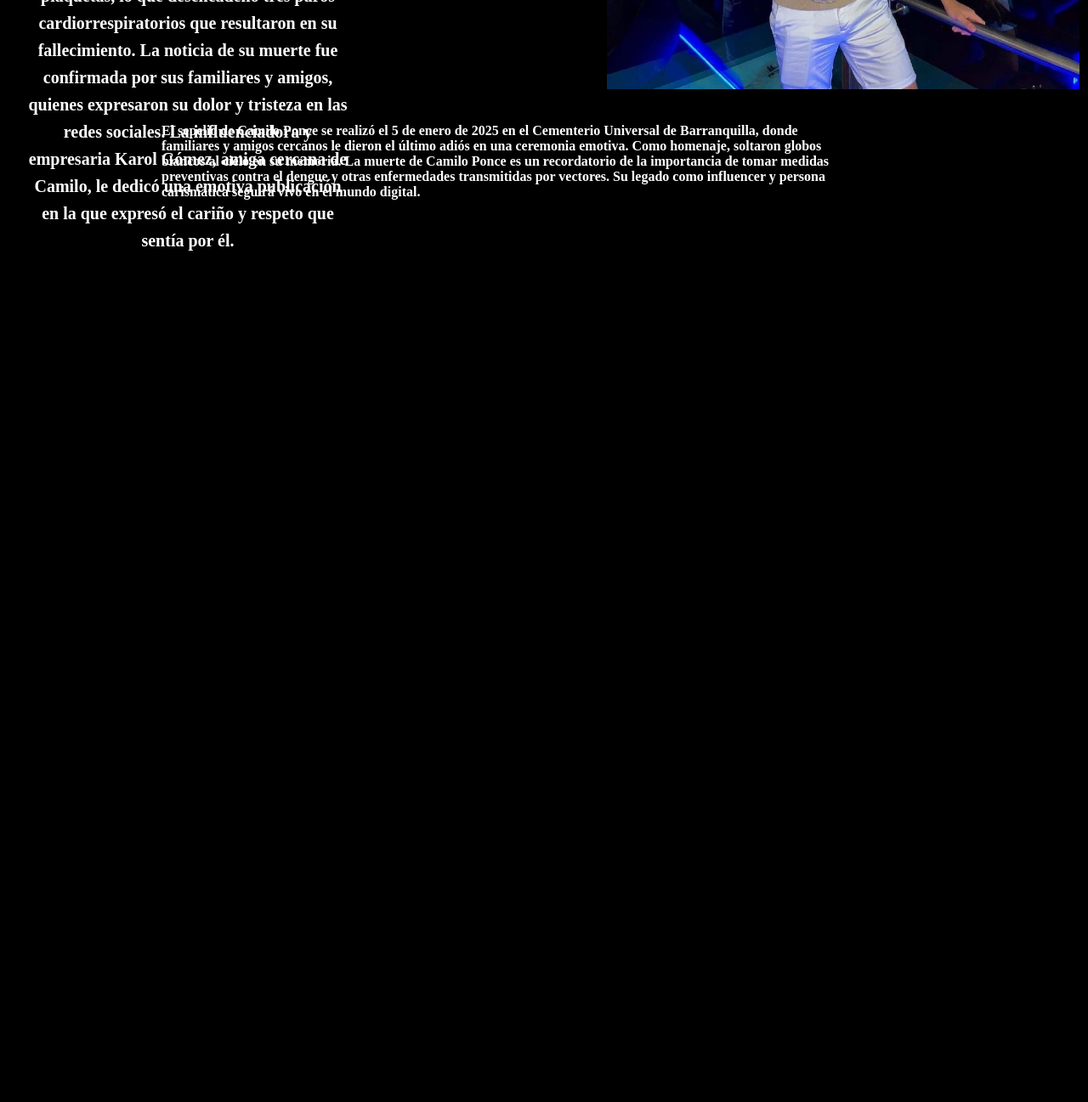
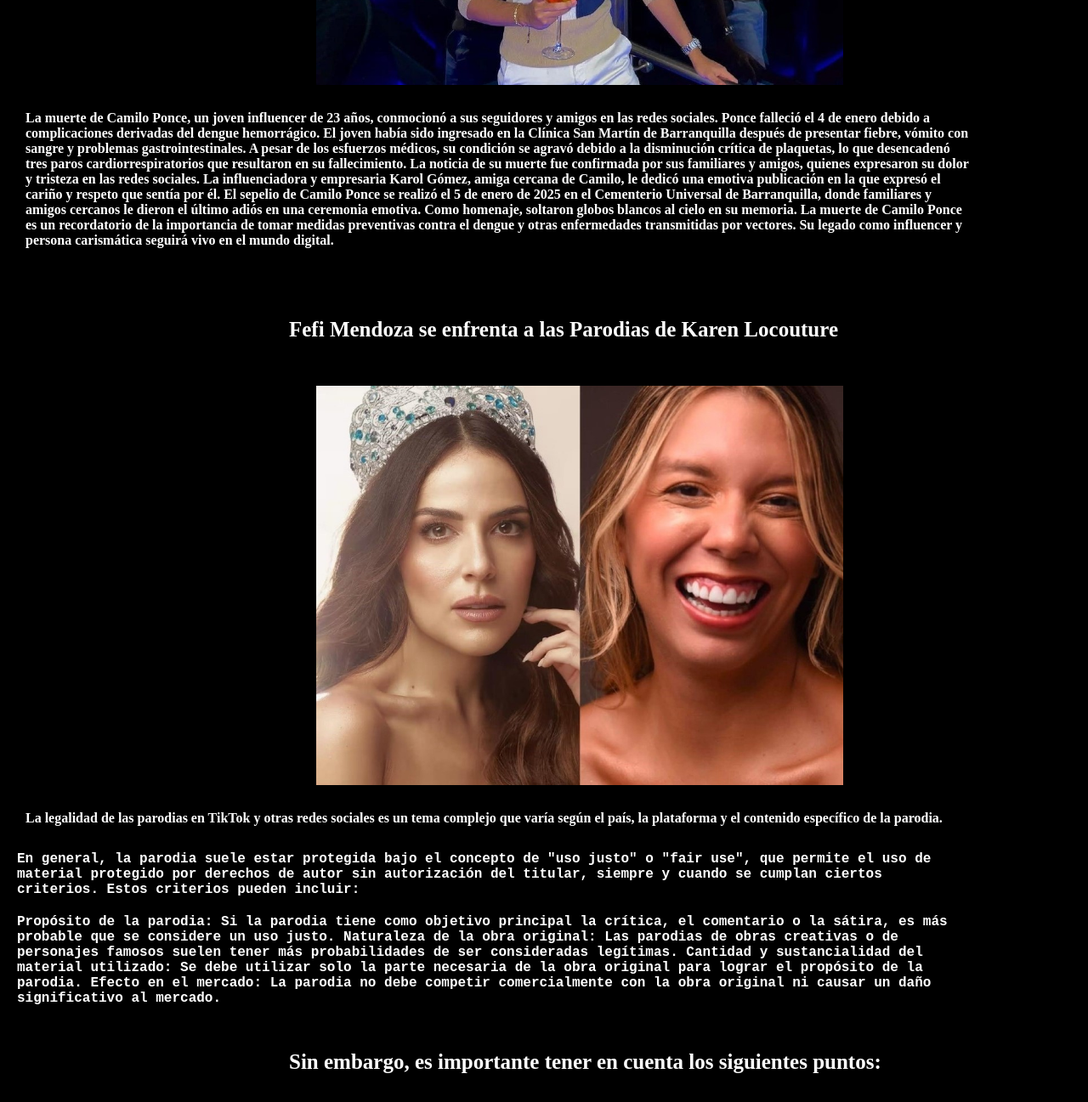
Before and after one commit to Newt142xd/TVyNoticias, a plain HTML site: page Src/Index.html in a window 1280 px wide. Shown: the part 1500-2797 px from the top of the page at 85% size. Before the commit the page ends 1799 px from the top, so only its background shows below. Drawn offline with Linux system fonts and the light colour scheme; a script that the page names is missing.

Commit message:
Se agregan mas articulos informativos en la pagina y se le dan un estilo totalmente diferente

```diff
--- a/Src/Index.html
+++ b/Src/Index.html
@@ -24,8 +24,8 @@
             <a href="Index.html" class="link">Inicio</a>
           </li>
 
-          <li><a href="">Tienda</a></li>
-          <li><a href="W">Contacto</a></li>
+          <li><a href="">Nosotros</a></li>
+          <li><a href="W">Entretenimiento</a></li>
         </ul>
       </nav>
     </header>
@@ -62,6 +62,10 @@
         <h1 class="Titulo1">
           Camilo Ponce: Un adiós prematuro ante el dengue hemorrágico
         </h1>
+        <img
+          class="Imagen2"
+          src="Img/Camilo Ponce Un adiós prematuro_page-0001.jpg"
+        />
         <p class="Texto2">
           La muerte de Camilo Ponce, un joven influencer de 23 años, conmocionó
           a sus seguidores y amigos en las redes sociales. Ponce falleció el 4
@@ -75,22 +79,85 @@
           familiares y amigos, quienes expresaron su dolor y tristeza en las
           redes sociales. La influenciadora y empresaria Karol Gómez, amiga
           cercana de Camilo, le dedicó una emotiva publicación en la que expresó
-          el cariño y respeto que sentía por él.
+          el cariño y respeto que sentía por él. El sepelio de Camilo Ponce se
+          realizó el 5 de enero de 2025 en el Cementerio Universal de
+          Barranquilla, donde familiares y amigos cercanos le dieron el último
+          adiós en una ceremonia emotiva. Como homenaje, soltaron globos blancos
+          al cielo en su memoria. La muerte de Camilo Ponce es un recordatorio
+          de la importancia de tomar medidas preventivas contra el dengue y
+          otras enfermedades transmitidas por vectores. Su legado como
+          influencer y persona carismática seguirá vivo en el mundo digital.
         </p>
-        <img
-          class="Imagen2"
-          src="Img/Camilo Ponce Un adiós prematuro_page-0001.jpg"
-        />
-        <p class="Texto21">
-          El sepelio de Camilo Ponce se realizó el 5 de enero de 2025 en el
-          Cementerio Universal de Barranquilla, donde familiares y amigos
-          cercanos le dieron el último adiós en una ceremonia emotiva. Como
-          homenaje, soltaron globos blancos al cielo en su memoria. La muerte de
-          Camilo Ponce es un recordatorio de la importancia de tomar medidas
-          preventivas contra el dengue y otras enfermedades transmitidas por
-          vectores. Su legado como influencer y persona carismática seguirá vivo
-          en el mundo digital.
-        </p>
+      </div>
+
+      <section>
+        <div class="contenedor-flexible">
+          <h1 class="Titulo1">
+            Fefi Mendoza se enfrenta a las Parodias de Karen Locouture
+          </h1>
+          <img
+            class="Imagen2"
+            src="Img/Fefi Mendoza se enfrenta a las Parodias de Karen Locouture_page-0001.jpg"
+          />
+          <p class="Texto2">
+            La legalidad de las parodias en TikTok y otras redes sociales es un
+            tema complejo que varía según el país, la plataforma y el contenido
+            específico de la parodia.
+          </p>
+          <p class="Texto3">
+            En general, la parodia suele estar protegida bajo el concepto de
+            "uso justo" o "fair use", que permite el uso de material protegido
+            por derechos de autor sin autorización del titular, siempre y cuando
+            se cumplan ciertos criterios. Estos criterios pueden incluir:
+          </p>
+          <p class="Texto3">
+            Propósito de la parodia: Si la parodia tiene como objetivo principal
+            la crítica, el comentario o la sátira, es más probable que se
+            considere un uso justo. Naturaleza de la obra original: Las parodias
+            de obras creativas o de personajes famosos suelen tener más
+            probabilidades de ser consideradas legítimas. Cantidad y
+            sustancialidad del material utilizado: Se debe utilizar solo la
+            parte necesaria de la obra original para lograr el propósito de la
+            parodia. Efecto en el mercado: La parodia no debe competir
+            comercialmente con la obra original ni causar un daño significativo
+            al mercado.
+          </p>
+          <h3 class="Titulo1">
+            Sin embargo, es importante tener en cuenta los siguientes puntos:
+          </h3>
+          <p class="Texto3">
+            Derechos de imagen: Incluso si la parodia está protegida por el uso
+            justo, es posible que se infrinjan los derechos de imagen de una
+            persona si se utiliza su imagen sin autorización. Términos de
+            servicio de las plataformas: Cada plataforma tiene sus propias
+            reglas y políticas sobre el contenido generado por los usuarios. Es
+            fundamental revisar los términos de servicio de TikTok y otras redes
+            sociales para asegurarse de cumplir con sus requisitos. Ley de
+            marcas: Si la parodia utiliza marcas registradas, es posible que se
+            infrinjan los derechos de marca.
+          </p>
+        </div>
+      </section>
+
+    <section>
+      <div class="contenedor-flexible">
+        <h1 class="Titulo1">
+          Guerra de ratings: RCN y Caracol se enfrentan con nuevas producciones </h1>
+        <img class="Imagen2" src="Img/Guerra de ratings RCN y Caracol se enfrentan con nuevas producciones_page-0001.jpg"/>
+        <p class="Texto3">
+          El año 2025 trajo consigo una nueva oferta de entretenimiento en la televisión colombiana. Canal RCN y Caracol TV emiten sus nuevas producciones para este año, con las cuales prometen sorprender y deleitar a los televidentes.
+          En el Canal RCN, se destacan producciones como "La Sustituta", una telenovela protagonizada por Majida Issa que cuenta la historia de una mujer que enfrenta adversidades y cambios en su vida. También se estrena la segunda temporada de "La Casa de los Famosos Colombia", un reality que reúne a famosos colombianos en una casa para enfrentar desafíos y convivir juntos.
+          Por otro lado, Caracol TV presenta una variedad de producciones, incluyendo la décima temporada de "Yo Me Llamo", un reality musical que busca descubrir nuevos talentos. También se estrenarán telenovelas como "La Venganza de Analía 2", "La Reina del Flow 3" y "La Mujer Prohibida".
+          Ambos canales prometen ofrecer contenido innovador y emocionante para todos los gustos y edades. Los televidentes pueden esperar una variedad de programas, concursos y telenovelas que los mantendrán entretenidos durante todo el año. </p>
+      </div>
+    </section>
+    <section>
+      <div>
+        <h1 class="Titulo1">Barranquilla inmortaliza a Sofía Vergara con una imponente estatua </h1>
+       <img class="Imagen3" src="Img/Captura de pantalla 2025-01-16 211726.png">
+       <p class="Texto3">Barranquilla, la ciudad que vio nacer a grandes talentos, recibe una nueva estrella en su emblemático Malecón. Sofía Vergara, la reconocida actriz colombiana, tiene su propia estatua, un homenaje a su exitosa carrera internacional y su conexión con la tierra. que la vio nacer.
+        La estatua de Sofía Vergara no es solo una escultura, es un símbolo de orgullo para los barranquilleros. La 'Toti', como cariñosamente la llaman, ha puesto en alto el nombre de Colombia en el mundo del entretenimiento. Esta obra artística es un reconocimiento a su talento, perseverancia y el cariño que siente por su ciudad natal.
+        La estatua, diseñada por el artista Yino Márquez, forma parte del proyecto para enriquecer la oferta turística de la ciudad y rendir homenaje a la carrera de Vergara. La cual se unirá a la estatua de Shakira, otra icónica barranquillera, en el Gran Malecón. </p>
       </div>
     </section>
   </body>
--- a/Src/Styles/Style.css
+++ b/Src/Styles/Style.css
@@ -55,7 +55,7 @@ nav ul li a {
   align-items: center;
   justify-content: space-between; /* Cambiado para mejor distribución */
   flex-wrap: wrap;
-  padding: 10px;
+  padding: 20px;
   gap: 20px; /* Añadido para espaciado uniforme */
 }
 
@@ -67,6 +67,14 @@ nav ul li a {
   margin: 5rem;
 }
 
+.Titulo1 {
+  font-size: 25px;
+  color: #ffffff;
+  text-align: center;
+  margin: 2rem;
+  margin-left: 20rem;
+}
+
 .Texto {
   font-family: Source Sans Pro, BlinkMacSystemFont, "Segoe UI", Roboto, Oxygen,
     Ubuntu, Cantarell, "Open Sans", "Helvetica Neue", sans-serif;
@@ -75,14 +83,14 @@ nav ul li a {
   margin: 0 auto; /* Centrado horizontal */
   color: rgb(255, 255, 255);
   box-shadow: 0 4px 8px rgba(0, 0, 0, 0.1);
-  height: 300px;
+  width: 50%;
+  height: 200px;
   padding: 1px;
   margin-right: 53rem;
   order: 1;
   font-size: clamp(16px, 2.5vw, 20px);
   text-align: center;
   line-height: 1.6;
-  color: rgb(255, 255, 255);
 }
 
 .Texto1 {
@@ -95,7 +103,7 @@ nav ul li a {
   box-shadow: 0 4px 8px rgba(0, 0, 0, 0.1);
   width: 80%;
   height: 200px;
-  padding: 20px;
+  padding: 10px;
   margin-right: 53rem;
   order: 1;
   font-size: clamp(16px, 2.5vw, 20px);
@@ -106,45 +114,43 @@ nav ul li a {
 
 .Texto2 {
   font-weight: 600;
-  position: absolute;
-  margin: 0 auto; /* Centrado horizontal */
-  color: rgb(255, 255, 255);
-
-  height: 500px;
-  padding: 20px;
-  margin-right: 53rem;
-  order: 1;
-  font-size: clamp(16px, 2.5vw, 20px);
-  text-align: center;
-  line-height: 1.6;
+  position: relative;
+  width: 90%;
+  height: auto;
+  padding: 10px;
   color: rgb(255, 255, 255);
 }
 
-.Texto21 {
-  height: 100px;
-  width: 50rem;
-  margin-left: 10rem;
-  padding: 20px;
+.Texto3 {
+  font-family: "Courier New", Courier, monospace;
   font-weight: 600;
-  color: #ffffff;
+  position: relative;
+  width: 90%;
+  height: auto;
+  padding: 0px;
+  color: rgb(255, 255, 255);
 }
 
 .Imagen1 {
   width: 40rem;
   height: 570px;
-  margin: auto;
   position: relative;
   object-fit: cover;
   margin-left: 44rem;
-  box-shadow: 0 4px 8px rgba(0, 0, 0, 0.2);
 }
 
 .Imagen2 {
-  width: 40rem;
-  height: 570px;
-  margin: auto;
+  width: 50%;
+  height: 470px;
   position: relative;
   object-fit: cover;
-  margin-left: 44rem;
-  box-shadow: 0 4px 8px rgba(0, 0, 0, 0.2);
+  margin-left: 22rem;
 }
+
+.Imagen3 {
+  width: 50%;
+  height: 600px;
+  position: relative;
+  object-fit: cover;
+  margin-left: 22rem;
+}
```
Also changed, not shown: Src/Img/Captura de pantalla 2025-01-16 211726.png (added), Src/Img/Fefi Mendoza se enfrenta a las Parodias de Karen Locouture_page-0001.jpg (added), Src/Img/Guerra de ratings RCN y Caracol se enfrentan con nuevas producciones_page-0001.jpg (added).
